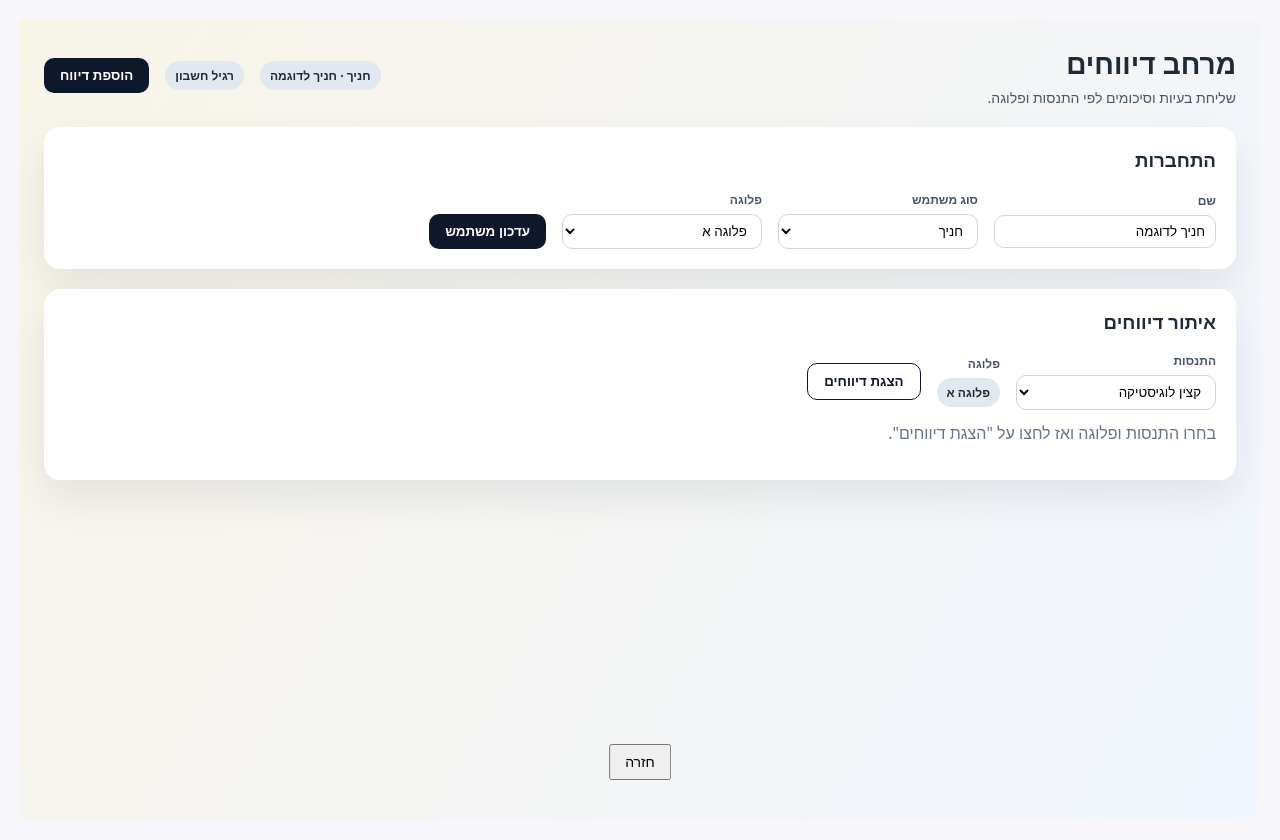
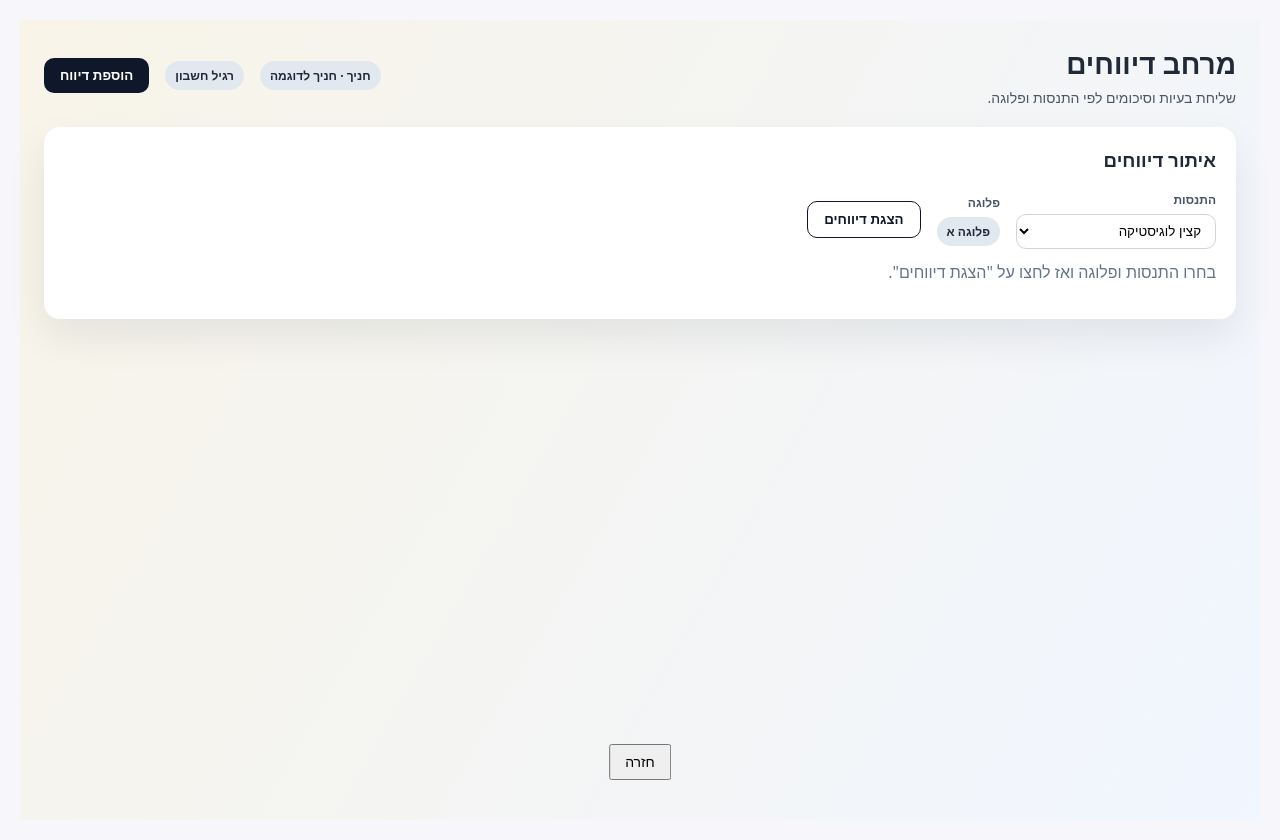
Before and after one commit to NadavGvili22/Skillx, a React (Vite) app in the folder client/: page /verifyx in a window 1280 px wide. Built offline with nearby package versions, Linux system fonts and the light colour scheme.

Commit message:
login section removed

```diff
--- a/client/src/pages/Verifyx.jsx
+++ b/client/src/pages/Verifyx.jsx
@@ -25,11 +25,6 @@ const REPORT_REASONS = [
   { id: 'too-short', label: 'קצר מדיי' },
   { id: 'not-relevant', label: 'לא רלוונטי' },
   { id: 'expert-needed', label: 'צריך להיות מועבר על ידי מומחה' },
-]
-
-const ROLE_OPTIONS = [
-  { id: 'student', label: 'חניך' },
-  { id: 'teacher', label: 'איש סגל' },
 ]
 
 const SEED_REPORTS = [
@@ -451,14 +446,6 @@ const styles = {
     background: '#fff',
     textAlign: 'right',
   },
-  textInput: {
-    padding: '8px 10px',
-    borderRadius: 10,
-    border: '1px solid #d1d5db',
-    minWidth: 200,
-    background: '#fff',
-    textAlign: 'right',
-  },
   input: {
     width: '100%',
     minHeight: 100,
@@ -531,29 +518,13 @@ const getDefaultUser = () => ({
   groupId: 'group-a',
 })
 
-const getCurrentUser = () => {
-  if (typeof window === 'undefined') {
-    return getDefaultUser()
-  }
-  const stored = window.localStorage.getItem('skillxUser')
-  if (!stored) {
-    return getDefaultUser()
-  }
-  try {
-    return JSON.parse(stored)
-  } catch (error) {
-    return getDefaultUser()
-  }
-}
-
 const getReasonLabel = (reasonId) =>
   REPORT_REASONS.find((reason) => reason.id === reasonId)?.label || reasonId || ''
 
 export default function Verifyx({ forcedRole } = {}) {
-  const [currentUser, setCurrentUser] = useState(() => getCurrentUser())
+  const currentUser = getDefaultUser()
   const role = forcedRole || currentUser.role || currentUser.type || 'student'
   const isTeacher = role === 'teacher' || role === 'admin'
-  const isRoleLocked = Boolean(forcedRole)
   const studentGroupId = currentUser.groupId || GROUPS[0].id
 
   const [reports, setReports] = useState(SEED_REPORTS)
@@ -566,11 +537,6 @@ export default function Verifyx({ forcedRole } = {}) {
   const [filterLessonId, setFilterLessonId] = useState(LESSONS[0].id)
   const [filterGroupId, setFilterGroupId] = useState(studentGroupId)
   const [isShowingReports, setIsShowingReports] = useState(false)
-  const [draftUser, setDraftUser] = useState(() => ({
-    name: currentUser.name || '',
-    role,
-    groupId: studentGroupId,
-  }))
 
   const filteredReports = useMemo(() => {
     if (!isShowingReports) {
@@ -581,28 +547,6 @@ export default function Verifyx({ forcedRole } = {}) {
       (report) => report.lessonId === filterLessonId && report.groupId === targetGroupId
     )
   }, [filterGroupId, filterLessonId, isShowingReports, isTeacher, reports, studentGroupId])
-
-  const handleSaveUser = (event) => {
-    event.preventDefault()
-    const trimmedName = draftUser.name.trim()
-    const nextUser = {
-      ...currentUser,
-      name: trimmedName || currentUser.name || 'חניך לדוגמה',
-      role: forcedRole || draftUser.role,
-      groupId: draftUser.groupId || GROUPS[0].id,
-    }
-    setCurrentUser(nextUser)
-    setDraftUser({
-      name: nextUser.name || '',
-      role: nextUser.role || 'student',
-      groupId: nextUser.groupId || GROUPS[0].id,
-    })
-    setComposeGroupId(nextUser.groupId || GROUPS[0].id)
-    setFilterGroupId(nextUser.groupId || GROUPS[0].id)
-    if (typeof window !== 'undefined') {
-      window.localStorage.setItem('skillxUser', JSON.stringify(nextUser))
-    }
-  }
 
   const handleAddReport = (event) => {
     event.preventDefault()
@@ -648,73 +592,6 @@ export default function Verifyx({ forcedRole } = {}) {
             {isComposerOpen ? 'סגירת טופס דיווח' : 'הוספת דיווח'}
           </button>
         </div>
-      </div>
-
-      <div style={styles.card}>
-        <h3 style={{ marginTop: 0 }}>התחברות</h3>
-        <form onSubmit={handleSaveUser}>
-          <div style={styles.row}>
-            <div>
-              <label style={styles.label} htmlFor="user-name">
-                שם
-              </label>
-              <input
-                id="user-name"
-                type="text"
-                value={draftUser.name}
-                onChange={(event) =>
-                  setDraftUser((prev) => ({ ...prev, name: event.target.value }))
-                }
-                placeholder="שם מלא"
-                style={styles.textInput}
-              />
-            </div>
-            <div>
-              <label style={styles.label} htmlFor="user-role">
-                סוג משתמש
-              </label>
-              <select
-                id="user-role"
-                value={draftUser.role}
-                onChange={(event) =>
-                  setDraftUser((prev) => ({ ...prev, role: event.target.value }))
-                }
-                style={styles.select}
-                disabled={isRoleLocked}
-              >
-                {ROLE_OPTIONS.map((option) => (
-                  <option key={option.id} value={option.id}>
-                    {option.label}
-                  </option>
-                ))}
-              </select>
-            </div>
-            <div>
-              <label style={styles.label} htmlFor="user-group">
-                פלוגה
-              </label>
-              <select
-                id="user-group"
-                value={draftUser.groupId}
-                onChange={(event) =>
-                  setDraftUser((prev) => ({ ...prev, groupId: event.target.value }))
-                }
-                style={styles.select}
-              >
-                {GROUPS.map((group) => (
-                  <option key={group.id} value={group.id}>
-                    {group.name}
-                  </option>
-                ))}
-              </select>
-            </div>
-            <div style={{ alignSelf: 'flex-end' }}>
-              <button type="submit" style={styles.button}>
-                עדכון משתמש
-              </button>
-            </div>
-          </div>
-        </form>
       </div>
 
       {isComposerOpen && (
```
